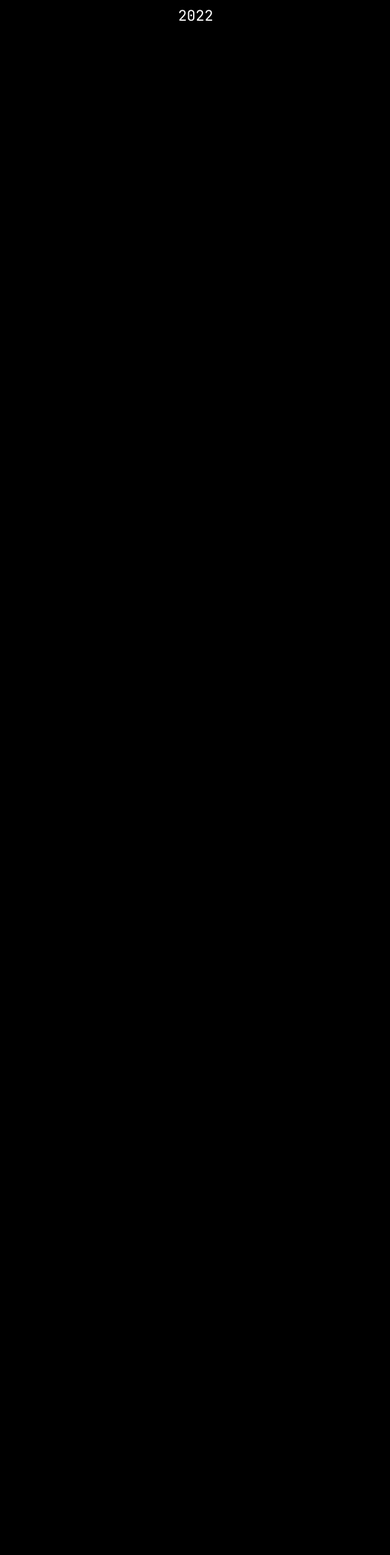
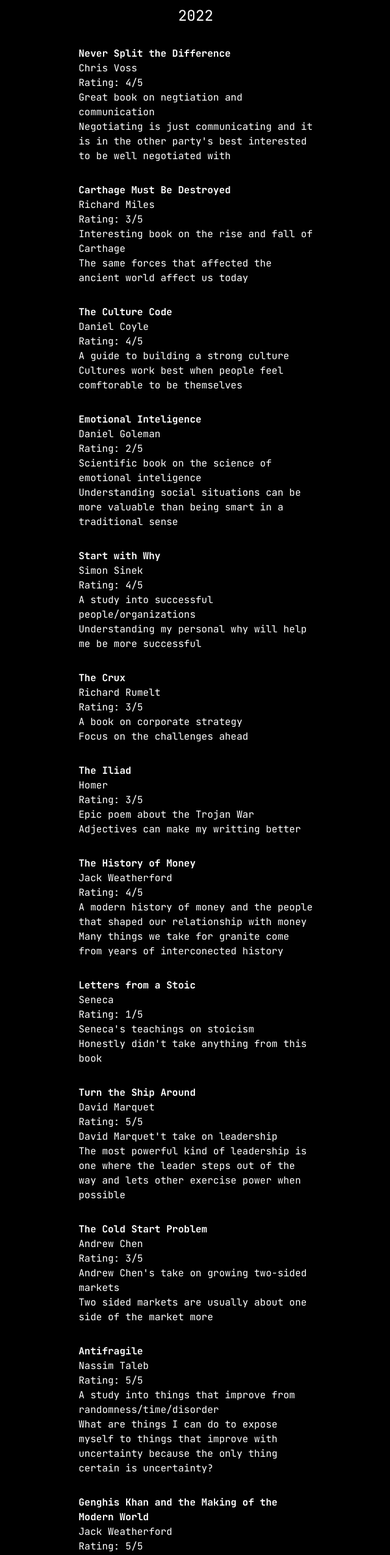
Before and after one commit to hwsimmons17/personal-site, a Next.js app: page /interests/books in a window 1280 px wide. Shown: the part 4820-7370 px from the top of the page at 61% size, without its empty margins (319-959 px from the left). Before the commit the page ends 4960 px from the top, so only its background shows below. Built offline with nearby package versions, Linux system fonts and the light colour scheme.

Commit message:
add a bunch of books from 2022

```diff
--- a/src/app/interests/books/page.tsx
+++ b/src/app/interests/books/page.tsx
@@ -256,6 +256,185 @@
       </div>
 
       <h2 className="mt-4">2022</h2>
+
+      <div className="mt-8 w-96">
+        <a href="https://www.amazon.com/Never-Split-Difference-Negotiating-Depended/dp/0062407805/ref=sr_1_1?crid=1FZEG6FPHL9Z&keywords=never+split+the+difference+chris+voss&qid=1704160250&sprefix=never+spli%2Caps%2C156&sr=8-1">
+          <b>Never Split the Difference</b>
+        </a>
+        <p>Chris Voss</p>
+        <p>Rating: 4/5</p>
+        <p>Great book on negtiation and communication</p>
+        <p>
+          Negotiating is just communicating and it is in the other party&apos;s
+          best interested to be well negotiated with
+        </p>
+      </div>
+      <div className="mt-8 w-96">
+        <a href="https://www.amazon.com/Carthage-Must-Be-Destroyed-Civilization/dp/0143121294/ref=sr_1_1?crid=17UJLKN8WLE71&keywords=carthage+must+be+destroyed&qid=1704160360&sprefix=carthage+must+be+destroye%2Caps%2C158&sr=8-1">
+          <b>Carthage Must Be Destroyed</b>
+        </a>
+        <p>Richard Miles</p>
+        <p>Rating: 3/5</p>
+        <p>Interesting book on the rise and fall of Carthage</p>
+        <p>The same forces that affected the ancient world affect us today</p>
+      </div>
+      <div className="mt-8 w-96">
+        <a href="https://www.amazon.com/Culture-Code-Secrets-Highly-Successful/dp/0804176981/ref=sr_1_1?crid=3CBBANM55N3TR&keywords=the+culture+code&qid=1704160454&sprefix=the+culture+cod%2Caps%2C174&sr=8-1">
+          <b>The Culture Code</b>
+        </a>
+        <p>Daniel Coyle</p>
+        <p>Rating: 4/5</p>
+        <p>A guide to building a strong culture</p>
+        <p>Cultures work best when people feel comftorable to be themselves</p>
+      </div>
+      <div className="mt-8 w-96">
+        <a href="https://www.amazon.com/Emotional-Intelligence-Matter-More-Than/dp/055338371X/ref=sr_1_1?crid=PYABT9CAI745&keywords=emotional+intelligence+daniel+goleman+book&qid=1704160618&sprefix=emotional+inteligence%2Caps%2C177&sr=8-1">
+          <b>Emotional Inteligence</b>
+        </a>
+        <p>Daniel Goleman</p>
+        <p>Rating: 2/5</p>
+        <p>Scientific book on the science of emotional inteligence</p>
+        <p>
+          Understanding social situations can be more valuable than being smart
+          in a traditional sense
+        </p>
+      </div>
+      <div className="mt-8 w-96">
+        <a href="https://www.amazon.com/Start-Why-Leaders-Inspire-Everyone/dp/1591846447/ref=sr_1_1?crid=1LI1MCJIE8D5F&keywords=start+with+why&qid=1704160744&sprefix=start+with+why%2Caps%2C196&sr=8-1">
+          <b>Start with Why</b>
+        </a>
+        <p>Simon Sinek</p>
+        <p>Rating: 4/5</p>
+        <p>A study into successful people/organizations</p>
+        <p>Understanding my personal why will help me be more successful</p>
+      </div>
+      <div className="mt-8 w-96">
+        <a href="https://www.amazon.com/Crux-How-Leaders-Become-Strategists/dp/1541701240/ref=sr_1_1?crid=MZDBNJ36WC98&keywords=the+crux&qid=1704160893&sprefix=the+crux%2Caps%2C198&sr=8-1">
+          <b>The Crux</b>
+        </a>
+        <p>Richard Rumelt</p>
+        <p>Rating: 3/5</p>
+        <p>A book on corporate strategy</p>
+        <p>Focus on the challenges ahead</p>
+      </div>
+      <div className="mt-8 w-96">
+        <a href="https://www.amazon.com/Iliad-Homer/dp/0140275363/ref=sr_1_3?crid=22UOJKK9TNORH&keywords=the+iliad&qid=1704161044&sprefix=the+ilia%2Caps%2C203&sr=8-3">
+          <b>The Iliad</b>
+        </a>
+        <p>Homer</p>
+        <p>Rating: 3/5</p>
+        <p>Epic poem about the Trojan War</p>
+        <p>Adjectives can make my writting better</p>
+      </div>
+      <div className="mt-8 w-96">
+        <a href="https://www.amazon.com/The-History-of-Money-audiobook/dp/B0038NLX5W/ref=sr_1_1?crid=1STB7LD7IJN0J&keywords=the+history+of+money&qid=1704161138&sprefix=the+history+of+money%2Caps%2C160&sr=8-1">
+          <b>The History of Money</b>
+        </a>
+        <p>Jack Weatherford</p>
+        <p>Rating: 4/5</p>
+        <p>
+          A modern history of money and the people that shaped our relationship
+          with money
+        </p>
+        <p>
+          Many things we take for granite come from years of interconected
+          history
+        </p>
+      </div>
+      <div className="mt-8 w-96">
+        <a href="https://www.amazon.com/Letters-Penguin-Classics-Lucius-Annaeus/dp/0140442103/ref=sr_1_1?crid=IZRLGK120NWA&keywords=letters+from+a+stoic+seneca&qid=1704161303&sprefix=letters+from+a+stoic%2Caps%2C316&sr=8-1">
+          <b>Letters from a Stoic</b>
+        </a>
+        <p>Seneca</p>
+        <p>Rating: 1/5</p>
+        <p>Seneca&apos;s teachings on stoicism</p>
+        <p>Honestly didn&apos;t take anything from this book</p>
+      </div>
+      <div className="mt-8 w-96">
+        <a href="https://www.amazon.com/Turn-Ship-Around-Building-Breaking/dp/0241250943/ref=sr_1_1?crid=3EY59L72G418R&keywords=turn+the+ship+around&qid=1704161383&sprefix=turn+the+ship+around%2Caps%2C155&sr=8-1">
+          <b>Turn the Ship Around</b>
+        </a>
+        <p>David Marquet</p>
+        <p>Rating: 5/5</p>
+        <p>David Marquet&apos;t take on leadership</p>
+        <p>
+          The most powerful kind of leadership is one where the leader steps out
+          of the way and lets other exercise power when possible
+        </p>
+      </div>
+      <div className="mt-8 w-96">
+        <a href="https://www.amazon.com/Cold-Start-Problem-Andrew-Chen/dp/0062969749/ref=sr_1_1?crid=SIR6TDNC9TGB&keywords=cold+start+problem&qid=1704161599&sprefix=cold+start+problem%2Caps%2C160&sr=8-1">
+          <b>The Cold Start Problem</b>
+        </a>
+        <p>Andrew Chen</p>
+        <p>Rating: 3/5</p>
+        <p>Andrew Chen&apos;s take on growing two-sided markets</p>
+        <p>Two sided markets are usually about one side of the market more</p>
+      </div>
+      <div className="mt-8 w-96">
+        <a href="https://www.amazon.com/Cold-Start-Problem-Andrew-Chen/dp/0062969749/ref=sr_1_1?crid=SIR6TDNC9TGB&keywords=cold+start+problem&qid=1704161599&sprefix=cold+start+problem%2Caps%2C160&sr=8-1">
+          <b>Antifragile</b>
+        </a>
+        <p>Nassim Taleb</p>
+        <p>Rating: 5/5</p>
+        <p>A study into things that improve from randomness/time/disorder</p>
+        <p>
+          What are things I can do to expose myself to things that improve with
+          uncertainty because the only thing certain is uncertainty?
+        </p>
+      </div>
+      <div className="mt-8 w-96">
+        <a href="https://www.amazon.com/Genghis-Khan-Making-Modern-World/dp/0609809644/ref=sr_1_1?crid=FYZMAQZXWR29&keywords=genghis+khan+and+the+making+of+the+modern+world&qid=1704162037&sprefix=gengis+khan%2Caps%2C202&sr=8-1">
+          <b>Genghis Khan and the Making of the Modern World</b>
+        </a>
+        <p>Jack Weatherford</p>
+        <p>Rating: 5/5</p>
+        <p>
+          Fascinating history of Genghis Khan and his effect on the modern world
+        </p>
+        <p>Deep struggles can lead to great success</p>
+      </div>
+      <div className="mt-8 w-96">
+        <a href="https://www.amazon.com/Genghis-Khan-Making-Modern-World/dp/0609809644/ref=sr_1_1?crid=FYZMAQZXWR29&keywords=genghis+khan+and+the+making+of+the+modern+world&qid=1704162037&sprefix=gengis+khan%2Caps%2C202&sr=8-1">
+          <b>Genghis Khan and the Making of the Modern World</b>
+        </a>
+        <p>Jack Weatherford</p>
+        <p>Rating: 5/5</p>
+        <p>
+          Fascinating history of Genghis Khan and his effect on the modern world
+        </p>
+        <p>Deep struggles can lead to great success</p>
+      </div>
+      <div className="mt-8 w-96">
+        <a href="https://www.amazon.com/What-You-Do-Who-Are/dp/0062871331/ref=sr_1_1?crid=4IDX8XSVLWLD&keywords=what+you+do+is+who+you+are+ben+horowitz&qid=1704162268&sprefix=what+you+do+is+w%2Caps%2C193&sr=8-1">
+          <b>What You Do is Who You Are</b>
+        </a>
+        <p>Ben Horowitz</p>
+        <p>Rating: 4/5</p>
+        <p>A look at how great leaders create great cultures</p>
+        <p>Toussaint Louverture was a fascinating dude</p>
+      </div>
+      <div className="mt-8 w-96">
+        <a href="https://www.amazon.com/Blitzed-Norman-Ohler/dp/1328915344/ref=sr_1_1?crid=18LPSVSU45OBK&keywords=blitzed+drugs+in+nazi+germany&qid=1704162375&sprefix=blitzed+%2Caps%2C188&sr=8-1">
+          <b>Blitzed: Drugs in the Third Reich</b>
+        </a>
+        <p>Norman Ohler</p>
+        <p>Rating: 5/5</p>
+        <p>A fun look into how drugs changed Nazi Germany</p>
+        <p>Evil does not pay in the end</p>
+      </div>
+      <div className="mt-8 w-96">
+        <a href="https://www.amazon.com/High-Output-Management-Andrew-Grove/dp/0679762884/ref=sr_1_1?crid=FVO7DS3D72KM&keywords=high+output+management&qid=1704162513&sprefix=high+output+management%2Caps%2C186&sr=8-1">
+          <b>High Output Management</b>
+        </a>
+        <p>Andy Grove</p>
+        <p>Rating: 4/5</p>
+        <p>A Bible of sorts on management in tech</p>
+        <p>
+          There should always be a final decision maker in the room, otherwise
+          decisions will not get made
+        </p>
+      </div>
     </main>
   );
 }
```
